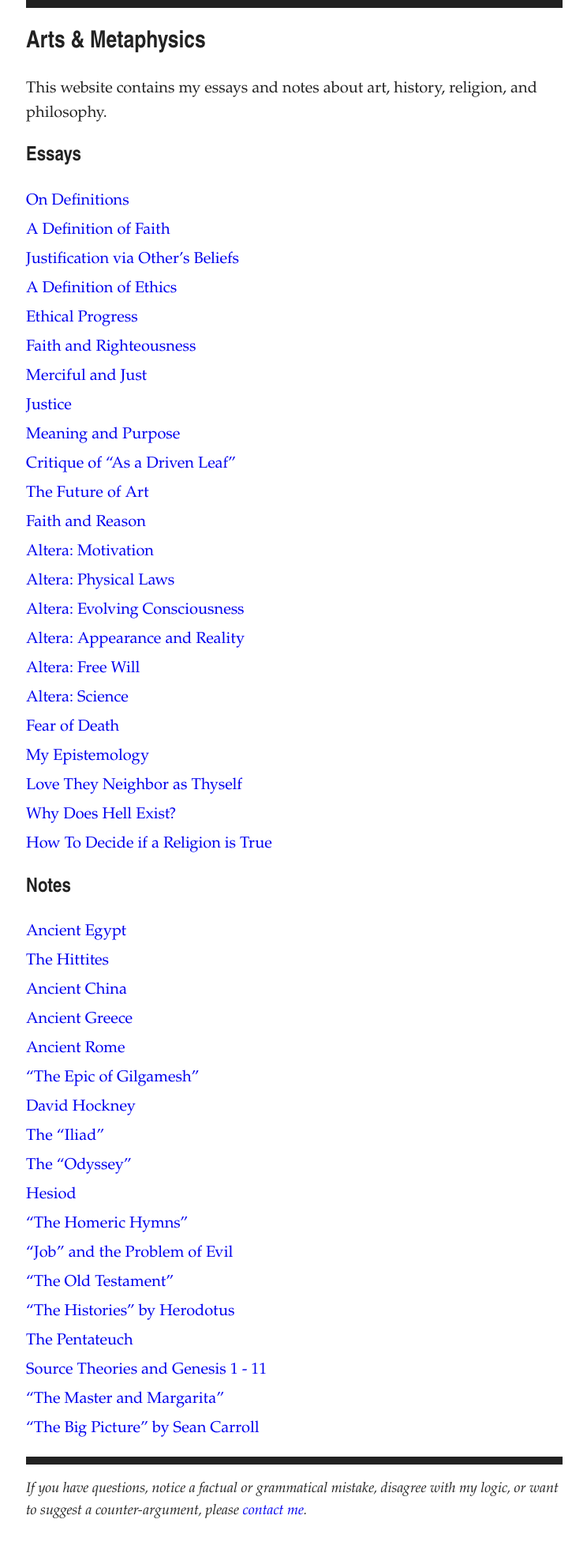
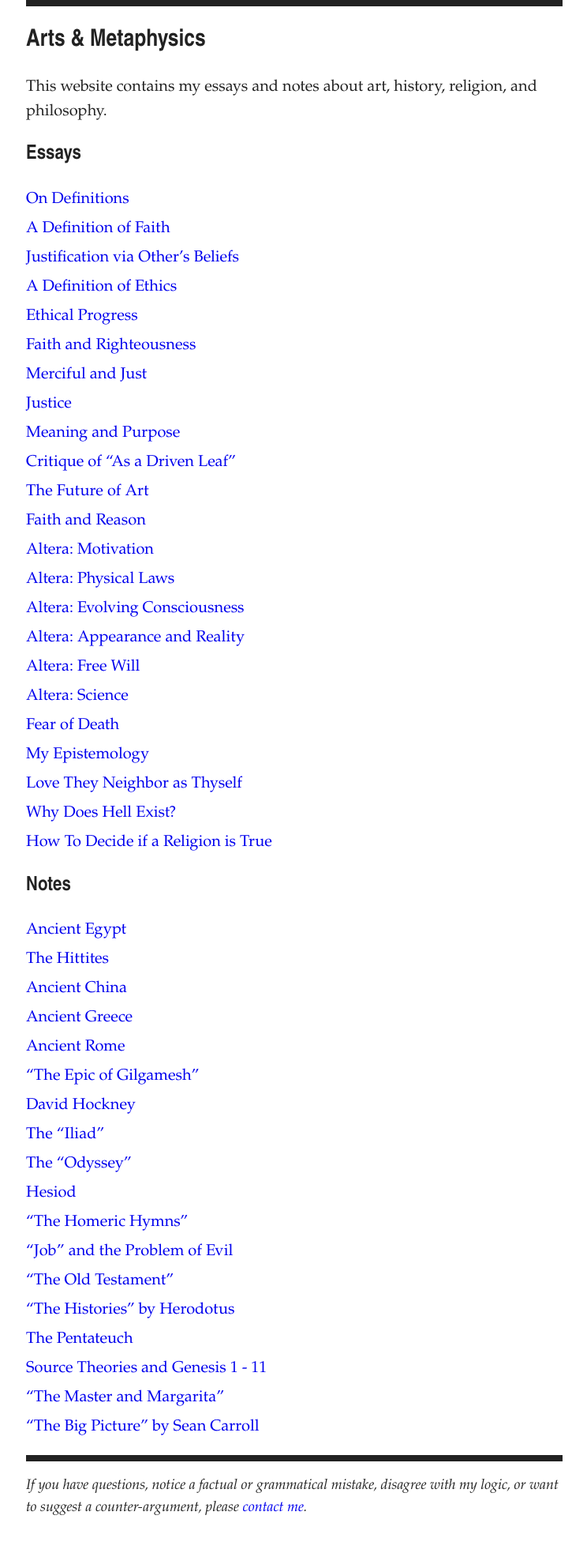
Before and after one commit to artsandmetaphysics/goodlifeodyssey, a Jekyll site: the page built from index.md, in a window 1280 px wide. Shown: the whole page at 79% size, without its empty margins (267-1011 px from the left). Built offline with Jekyll 4.4.1, drawn with Linux system fonts in a browser that asks for light colours.

Commit message:
Make bars thiner

```diff
--- a/_includes/stylesheet.css
+++ b/_includes/stylesheet.css
@@ -42,7 +42,7 @@
 hr {
   border: none;
   margin: 0;
-  height: 0.5rem;
+  height: 0.4rem;
 
   /*
    * We use the background-color so that the big <hr>s in the header and footer
```
Also changed, not shown: _includes/stylesheet.min.css.
